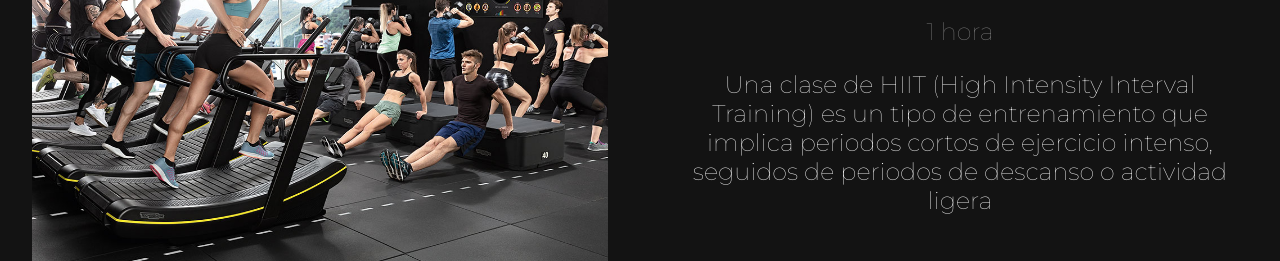
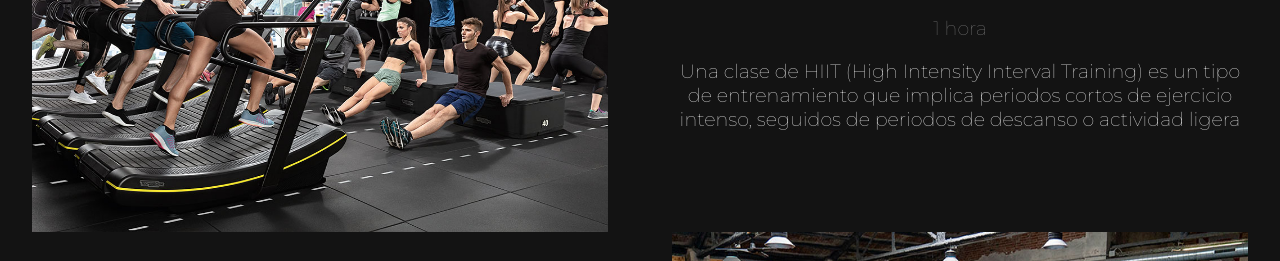
Before and after one commit to MiguelHurtadoDevelop/CSSProyect, a plain HTML site: page clases.html in a window 1280 px wide. Shown: the part 357-618 px from the top of the page. Drawn offline with Linux system fonts and the light colour scheme.

Commit message:
ultimado

```diff
--- a/css/clases.css
+++ b/css/clases.css
@@ -65,3 +65,13 @@ article p:first-of-type{
 
 
 }
+
+@media screen and (min-width: 480px) and (orientation: landscape) {
+    body{
+        font-size: 80%;
+    }
+
+    main{
+        margin-bottom: 10%;
+    }
+  }
--- a/css/contacto.css
+++ b/css/contacto.css
@@ -61,7 +61,14 @@ label {
     main{
         margin-bottom: 15%;
     }
+}
 
+@media screen and (min-width: 480px) and (orientation: landscape) {
+    body{
+        font-size: 80%;
+    }
 
-
-}
+    main{
+        margin-bottom: 10%;
+    }
+  }
--- a/css/index.css
+++ b/css/index.css
@@ -143,7 +143,10 @@ button:hover{
 
 @media screen and (min-width: 480px) and (orientation: landscape) {
     body{
-
         font-size: 80%;
     }
+
+    main{
+        margin-bottom: 10%;
+    }
   }
--- a/css/instalaciones.css
+++ b/css/instalaciones.css
@@ -73,3 +73,13 @@ h2{
 
 
 }
+
+@media screen and (min-width: 480px) and (orientation: landscape) {
+    body{
+        font-size: 80%;
+    }
+
+    main{
+        margin-bottom: 10%;
+    }
+  }
```
